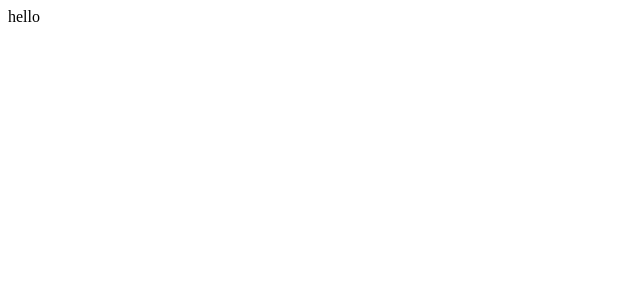
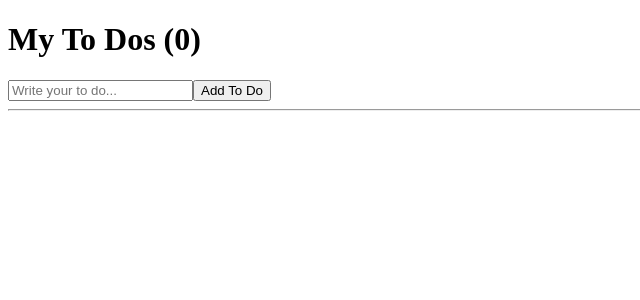
Before and after one commit to komo3344/react_playground, a React (Create React App) app in the folder playground/: page / in a window 1280 px wide. Shown: the top 300 px of the page, without its empty margins (0-640 px from the left). Built offline with nearby package versions, Linux system fonts and the light colour scheme.

Commit message:
simple todo list

```diff
--- a/playground/src/App.js
+++ b/playground/src/App.js
@@ -1,7 +1,50 @@
-import React from "react";
+import React, { useState } from "react";
 
 function App() {
-  return <div>hello</div>;
+  const [toDo, setToDo] = useState("");
+  const [toDos, setToDos] = useState([]);
+  const onChange = (event) => setToDo(event.target.value);
+  const onSubmit = (event) => {
+    event.preventDefault();
+    if (toDo === "") {
+      return;
+    }
+    setToDos((currentArray) => [toDo, ...currentArray]);
+    setToDo("");
+  };
+  const deleteBtn = (e) => {
+    const index = parseInt(e.target.className);
+    setToDos((currentArray) =>
+      currentArray.filter((item, todoIndex) => index !== todoIndex)
+    );
+  };
+
+  return (
+    <div>
+      <h1>My To Dos ({toDos.length})</h1>
+      <form onSubmit={onSubmit}>
+        <input
+          onChange={onChange}
+          value={toDo}
+          type="text"
+          placeholder="Write your to do..."
+        />
+        <button>Add To Do</button>
+      </form>
+      <hr />
+      <ul>
+        {toDos.map((item, index) => (
+          <div>
+            <li key={index}>
+              {item}
+              <button className={index} onClick={deleteBtn}>
+                ❌
+              </button>
+            </li>
+          </div>
+        ))}
+      </ul>
+    </div>
+  );
 }
-
 export default App;
```
